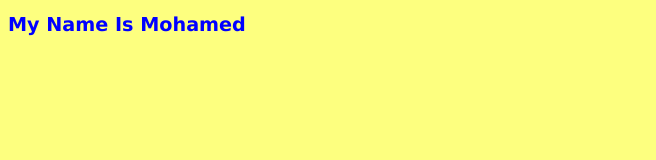
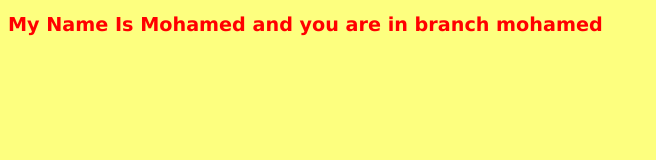
Before and after one commit to MohamedMasoud1975/myproject, a plain HTML site: page index.html in a window 1280 px wide. Shown: the whole page, without its empty margins (0-656 px from the left). Drawn offline with Linux system fonts and the light colour scheme.

Commit message:
changing style and text

```diff
--- a/index.html
+++ b/index.html
@@ -7,7 +7,7 @@
     <title>Document</title>
 </head>
 <body>
-   <h1>My Name Is Mohamed</h1>
+   <h1>My Name Is Mohamed and you are in branch mohamed</h1>
     <script src="app.js"></script>
 </body>
 </html>
--- a/style.css
+++ b/style.css
@@ -1,5 +1,5 @@
 h1{
-    color: blue;
+    color: red;
     font-size: larger;
     font-family: Verdana, Geneva, Tahoma, sans-serif;
 
```
